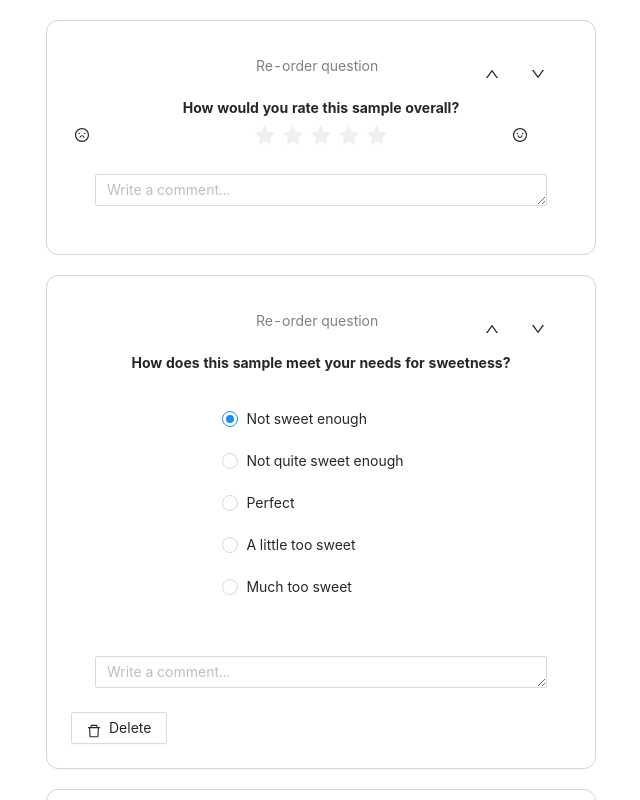
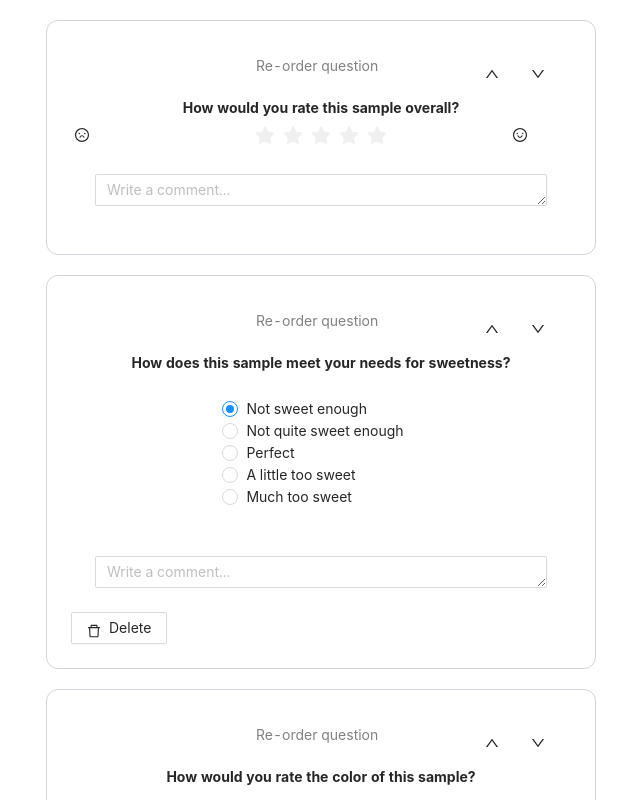
Before and after one commit to SampleVu-Development/SampleVu, a Next.js app: page /survey-demo in a window 1280 px wide. Shown: the top 800 px of the page, without its empty margins (319-959 px from the left). Built offline with nearby package versions, Linux system fonts and the light colour scheme.

Commit message:
take away multChoice modulecss

```diff
--- a/components/survey/questions/MultipleQuestion.js
+++ b/components/survey/questions/MultipleQuestion.js
@@ -1,6 +1,5 @@
 import { Card, Radio, Button, Input } from 'antd'
 import ReOrderBlock from './ReOrderBlock'
-import styles from './MultipleQuestion.module.css'
 import SurveyTitle from '../SurveyTitle'
 import InputBox from './InputBox'
 import { DeleteOutlined, PlusCircleOutlined } from '@ant-design/icons'
@@ -18,7 +17,7 @@ export default function MultipleQuestion({ title, questionID, callback, data })
   let choices = []
   data.forEach((x, i) =>
     choices.push(
-      <div className={styles.radioDisplay}>
+      <div className="padding-2.5 text-left">
         <Radio
           onChange={e => callback({ title, questionID, type: 'radio', event: e.target.value })}
           value={i}
@@ -39,7 +38,7 @@ export default function MultipleQuestion({ title, questionID, callback, data })
         </Radio.Group>
       </Card>
       <InputBox title={title} questionID={questionID} callback={callback} />
-        <div className={styles.deleteAdd}>
+      <div className="flex justify-between">
         <Button
           className="no-border"
           bordered={false}
--- a/components/survey/questions/MultipleQuestion.module.css
+++ /dev/null
@@ -1,11 +0,0 @@
-.radioDisplay {
-  padding: 10px;
-  text-align: left;
-}
-/* Tailwind: "p-2.5 text-left" */
-
-.deleteAdd {
-  display: flex;
-  justify-content: space-between;
-}
-/* Tailwind: "flex justify-between" */
```
Lines whose indentation alone changed are shown as unchanged.
